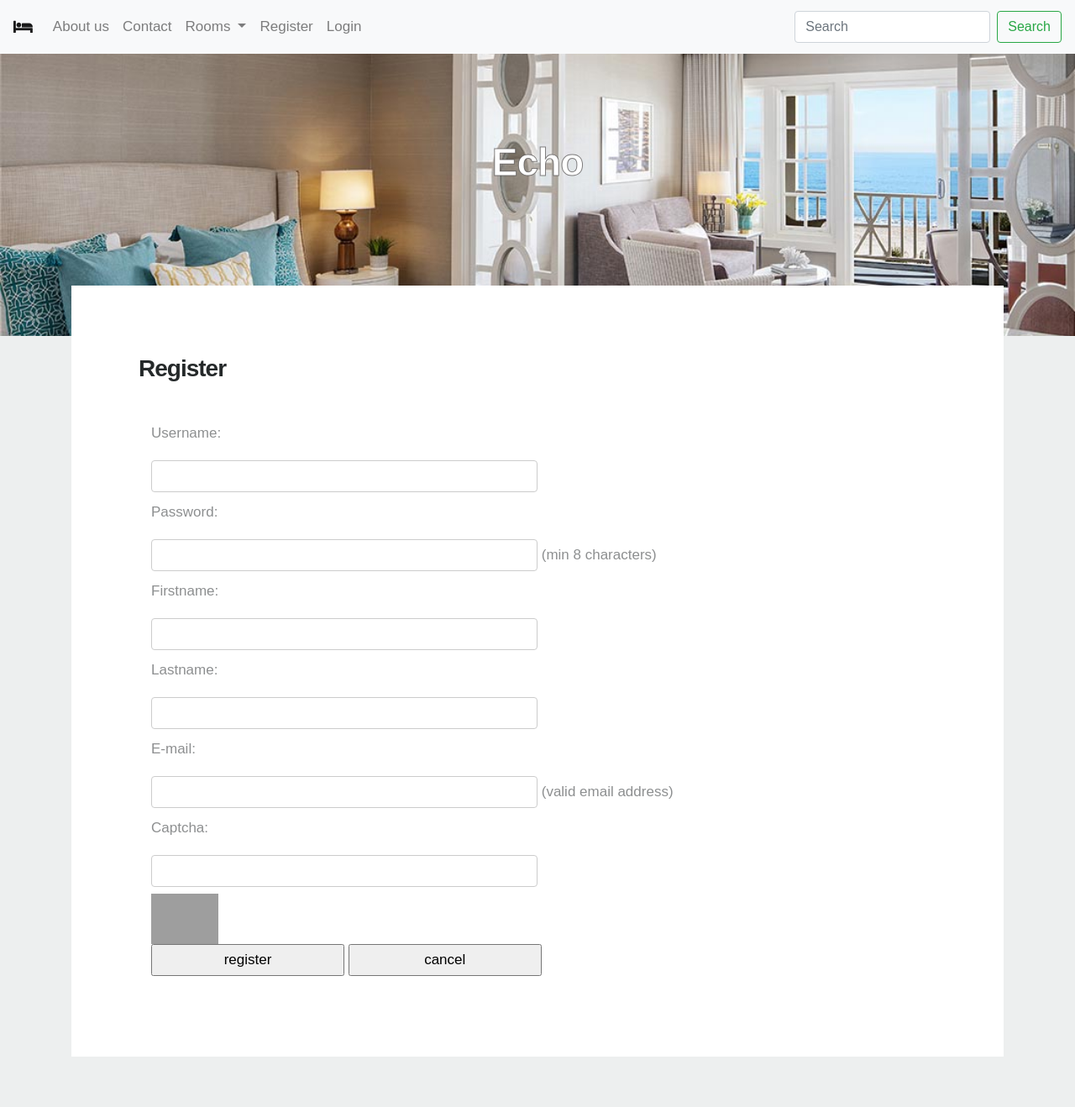
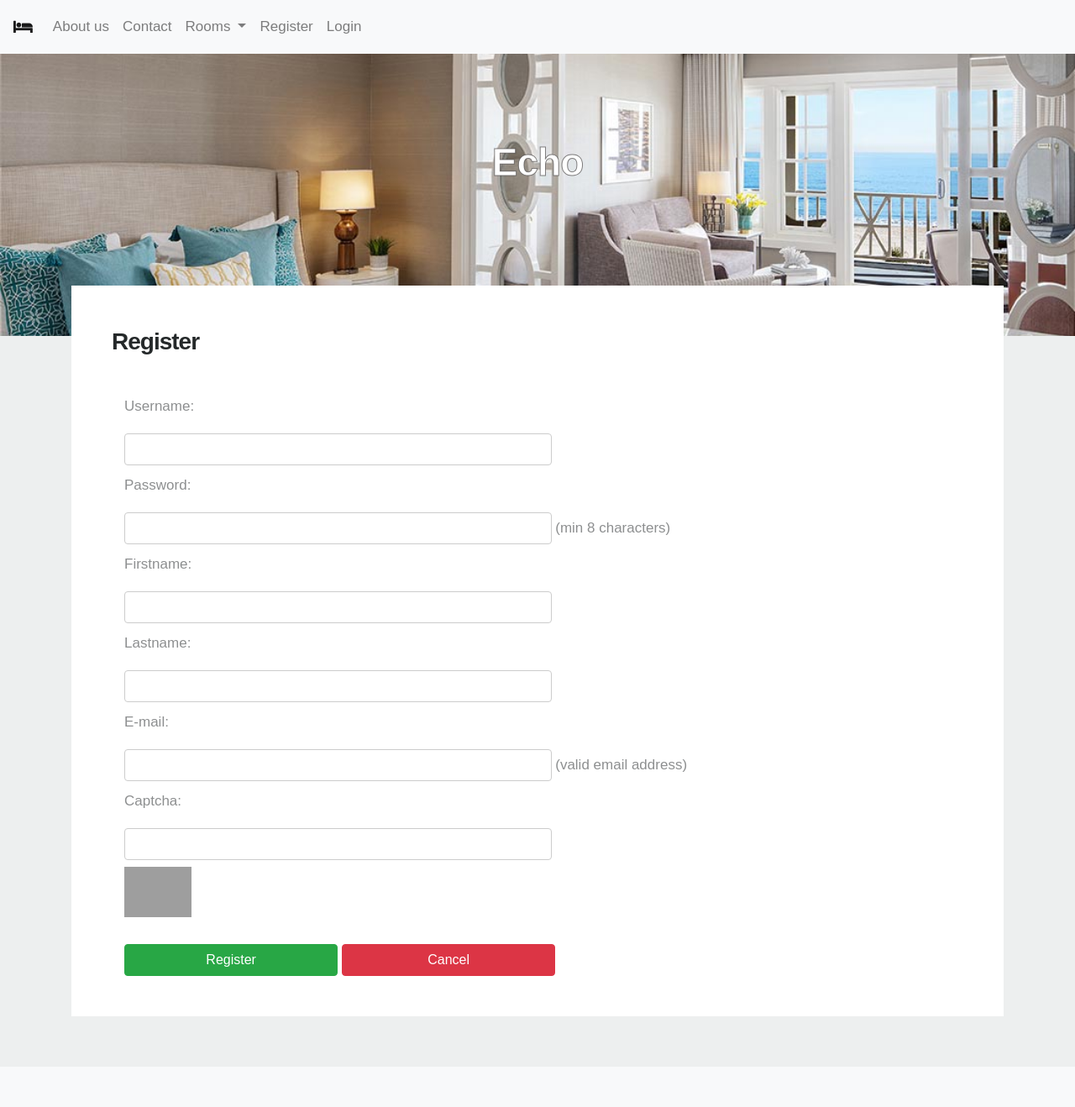
Before and after one commit to 99reni/hotel, a PHP site: page /hotel/register.php in a window 1280 px wide. Shown: the whole page at 84% size. After the commit the page ends 1162 px from the top, so only its background shows below. Run offline with PHP 8.4, Linux system fonts and the light colour scheme; grey boxes are pictures that could not be loaded.

Commit message:
Update register.php

```diff
--- a/register.php
+++ b/register.php
@@ -68,10 +68,6 @@
                 <a class="nav-link " href="login.php">Login</a>
             </li>
         </ul>
-        <form class="form-inline my-2 my-lg-0" action="search.php" method="post" >
-            <input class="form-control mr-sm-2" type="search" placeholder="Search"  name="search" aria-label="Search">
-            <button class="btn btn-outline-success my-2 my-sm-0" type="submit">Search</button>
-        </form>
     </div>
 
 </nav>
@@ -91,17 +87,16 @@
 <!-- /.page-header-->
 
 <div class="card-section">
-    <div class="container">
-        <div class="card-block bg-white mb30">
-            <div class="row">
-                <div class="col-12">
-                    <div class="section-title mb-0">
+    <div class="container mx-auto" >
+        <div class="row col-12 bg bg-white mx-auto  pl-5" >
+
+                    <div class="section-title mb-0 mt-5">
                         <h2>Register</h2>
                         <br>
                     </div>
 
 
-                        <div class="form-group  col-12 mx-auto">
+                        <div class="form-group  col-12 mx-auto mb-5">
 
 
                             <form method="post" action="web.php" name="register">
@@ -163,9 +158,9 @@
                                 <label for="email">E-mail: </label> <br><input type="text" class="form-control col-sm-12 col-md-6" name="email" id="email"> (valid email address)<br>
                                 <label for="captcha">Captcha: </label> <br>
                                 <input type="text" class="form-control col-sm-12 col-md-6" name="captcha" id="captcha" size="8"> <br>
-                                <img src="captcha.php"  border="0" width="80" height="60" alt="code"> <br>
-                                <input type="submit"  class="col-sm-12 col-md-3  col-12" name="sd" value="register">
-                                <input type="reset" class="col-sm-12 col-md-3  col-12" name="rd" value="cancel">
+                                <img src="captcha.php"  border="0" width="80" height="60" alt="code"> <br><br>
+                                <input type="submit"  class="col-sm-12 col-md-3  col-12 btn btn-success" name="sd" value="Register">
+                                <input type="reset" class="col-sm-12 col-md-3  col-12 btn btn-danger" name="rd" value="Cancel">
                             </form>
                         </div>
 
```
